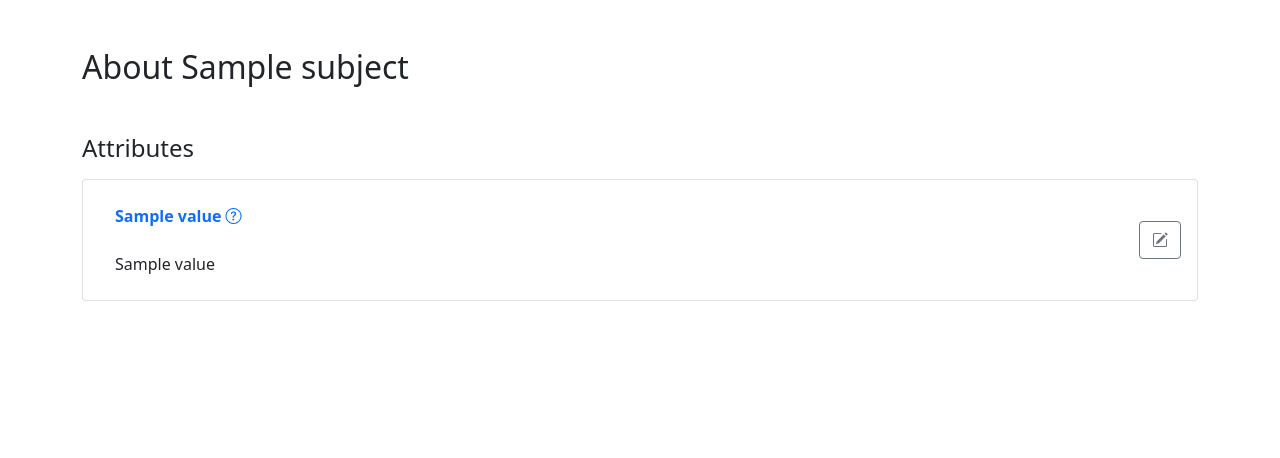
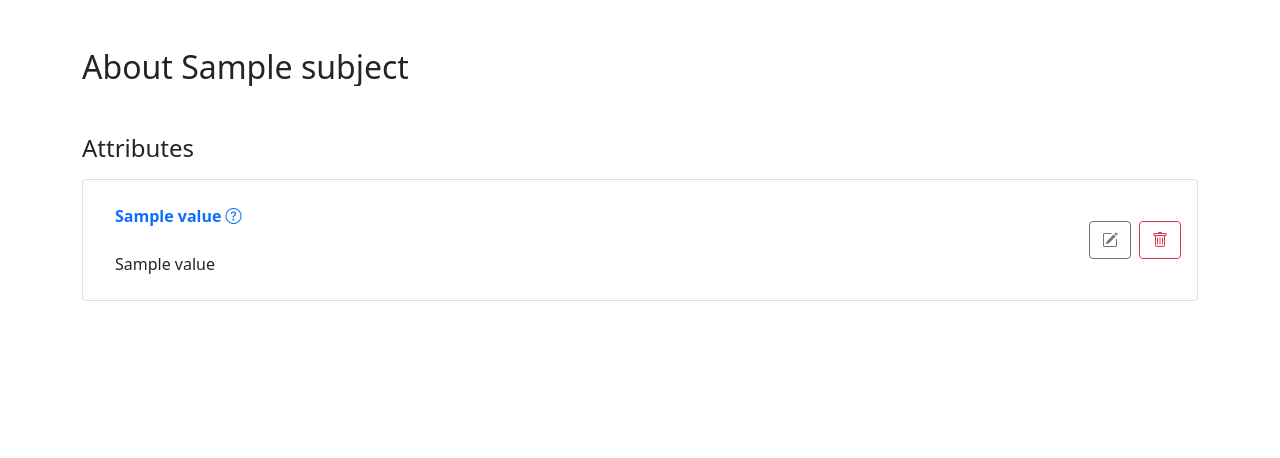
Before and after one commit to arcangelo7/edit-sphere, a Flask app: template edit_sphere/templates/triples.html in a window 1280 px wide. Shown: the part 56-514 px from the top of the page. Run offline with Flask 3, Linux system fonts and the light colour scheme; the template is opened without the code that fills it: most values are stand-ins (such as "Sample title", 1, 10 or a date in 2020); some libraries are stand-ins or nearby versions.

Commit message:
delete entity

```diff
--- a/edit_sphere/app.py
+++ b/edit_sphere/app.py
@@ -68,7 +68,16 @@ def update_triple():
     old_value = request.form.get('old_value')
     new_value = request.form.get('new_value')
     editor = Editor(dataset_endpoint, provenance_endpoint, app.config['COUNTER_HANDLER'])
-    editor.update_property(subject, predicate, old_value, new_value)
+    editor.update(subject, predicate, old_value, new_value)
+    return redirect(url_for('show_triples', subject=subject))
+
+@app.route('/delete_triple', methods=['POST'])
+def delete_triple():
+    subject = request.form.get('subject')
+    predicate = request.form.get('predicate')
+    object_value = request.form.get('object')
+    editor = Editor(dataset_endpoint, provenance_endpoint, app.config['COUNTER_HANDLER'])
+    editor.delete(subject, predicate, object_value)
     return redirect(url_for('show_triples', subject=subject))
 
 @app.route('/search')
--- a/edit_sphere/static/css/styles.css
+++ b/edit_sphere/static/css/styles.css
@@ -15,3 +15,10 @@ footer {
 a {
     text-decoration: none;
 }
+
+.ellipsis {
+    flex-shrink: 1;
+    white-space: nowrap;
+    overflow: hidden;
+    text-overflow: ellipsis;
+}
--- a/edit_sphere/templates/_base.html
+++ b/edit_sphere/templates/_base.html
@@ -12,12 +12,17 @@
     <link rel="stylesheet" href="https://cdn.jsdelivr.net/npm/bootstrap-icons@1.10.5/font/bootstrap-icons.css">
     <!-- Custom CSS -->
     <link rel="stylesheet" href="{{ url_for('static', filename='css/styles.css') }}">
+    <!-- SweetAlert2 -->
+    <link href="https://cdn.jsdelivr.net/npm/sweetalert2@11.7.27/dist/sweetalert2.min.css" rel="stylesheet">
+
 </head>
 <body>
     <!-- Bootstrap 5 -->
     <script src="https://cdn.jsdelivr.net/npm/bootstrap@5.0.2/dist/js/bootstrap.bundle.min.js" integrity="sha384-MrcW6ZMFYlzcLA8Nl+NtUVF0sA7MsXsP1UyJoMp4YLEuNSfAP+JcXn/tWtIaxVXM" crossorigin="anonymous"></script>
     <!-- JQuery -->
     <script src="https://code.jquery.com/jquery-3.7.1.min.js" integrity="sha256-/JqT3SQfawRcv/BIHPThkBvs0OEvtFFmqPF/lYI/Cxo=" crossorigin="anonymous"></script>
+    <!-- SweetAlert2 -->
+    <script src="https://cdn.jsdelivr.net/npm/sweetalert2@11.7.27/dist/sweetalert2.all.min.js"></script>
 
     {% include 'navigation.html' %}
 
--- a/edit_sphere/templates/triples.html
+++ b/edit_sphere/templates/triples.html
@@ -1,25 +1,25 @@
 {% macro render_triple(triple, subject) %}
     <li class="list-group-item d-flex align-items-center">
-        <span class="flex-grow-1 me-5 d-flex flex-column justify-content-center p-3">
-            <span title="{{triple['predicate']['value']}}">
+        <span class="flex-grow-1 d-flex flex-column justify-content-center p-3">
+            <span class="ellipsis w-75" title="{{triple['predicate']['value']}}">
                 <a class="fw-bold"href="{{ (triple['predicate']['value'] | split_ns)[0][:-1] }}#{{ triple['predicate']['value'] }}" target="_blank" alt="Definition of the property {{ triple['predicate']['value'] }}">
                     {{ triple['predicate']['value'] | human_readable_predicate }}
                     <i class="bi bi-question-circle ml-1"></i>
                 </a>
             </span>
             {% if triple['object']['value'] != triple['object']['value'] | human_readable_predicate %}
-                <span title="{{ triple['object']['value'] }}" class="object-value mt-4">
+                <span title="{{ triple['object']['value'] }}" class="object-value mt-4 ellipsis w-75">
                     <a href="{{ (triple['object']['value'] | split_ns)[0][:-1] }}#{{ triple['object']['value'] }}" target="_blank" alt="Definition of the value {{ triple['object']['value'] }}">
                         {{ triple['object']['value'] | human_readable_predicate }}
                         <i class="bi bi-question-circle ml-1"></i>
                     </a>
                 </span>
             {% elif triple['object']['value'].startswith('http://') or triple['object']['value'].startswith('https://') %}
-                <span class="object-value mt-4">
-                    <a href="{{url_for('show_triples', subject=triple['object']['value']|urlencode)}}" alt="">{{ triple['object']['value'] }}</a>
+                <span title="{{ triple['object']['value'] }}" class="object-value mt-4 ellipsis w-75">
+                    <a href="{{url_for('show_triples', subject=triple['object']['value']|urlencode)}}" alt="Link to the entity {{ triple['object']['value'] }}">{{ triple['object']['value'] }}</a>
                 </span>
             {% else %}
-                <span class="object-value mt-4">{{ triple['object']['value'] }}</span>
+                <span title="{{ triple['object']['value'] }}" class="object-value mt-4 ellipsis w-75">{{ triple['object']['value'] }}</span>
             {% endif %}
             <form class="edit-form d-none"
                 action="{{ url_for('update_triple') }}"
@@ -34,8 +34,11 @@
                 </div>
             </form>
         </span>
-        <button class="btn btn-outline-secondary edit-button">
+        <button class="btn btn-outline-secondary edit-button me-2">
             <i class="bi bi-pencil-square"></i> <!-- Icona di modifica -->
+        </button>
+        <button class="btn btn-outline-danger delete-button" data-subject="{{ subject }}" data-predicate="{{ triple['predicate']['value'] }}" data-object="{{ triple['object']['value'] }}">
+            <i class="bi bi-trash"></i> <!-- Icona di cancellazione -->
         </button>
     </li>
 {% endmacro %}
@@ -44,7 +47,7 @@
 
 {% block content %}
 <div class="container mt-5">
-    <h2 class="mb-4">{{_('About')}} {{ subject | human_readable_predicate }}</h2>
+    <h2 class="mb-4 ellipsis">{{_('About')}} {{ subject | human_readable_predicate }}</h2>
 
     {% if triples %}
 
@@ -95,6 +98,38 @@
         $('.cancel-button').click(function () {
             toggleEditForm($(this).closest('.list-group-item'));
         });
+
+        $('.delete-button').click(function() {
+            const subject = $(this).data('subject');
+            const predicate = $(this).data('predicate');
+            const object_value = $(this).data('object');
+
+            Swal.fire({
+                title: "{{_('Are you sure?')}}",
+                text: "{{_('You are about to delete this information. In any case, it will be possible to restore it')}}",
+                icon: 'warning',
+                showCancelButton: true,
+                confirmButtonColor: '#3085d6',
+                cancelButtonColor: '#d33',
+                confirmButtonText: "{{_('Yes, delete it!')}}"
+            }).then((result) => {
+                if (result.isConfirmed) {
+                    $.post('/delete_triple', {
+                        subject: subject,
+                        predicate: predicate,
+                        object: object_value
+                    }, function() {
+                        Swal.fire(
+                            "{{_('Deleted!')}}",
+                            "{{_('The data was deleted correctly')}}",
+                            'success'
+                        ).then(() => {
+                            location.reload();
+                        });
+                    });
+                }
+            });
+        });
     });
 </script>
 {% endblock %}
--- a/pyproject.toml
+++ b/pyproject.toml
@@ -13,7 +13,7 @@ flask = "^2.3.3"
 sparqlwrapper = "^2.0.0"
 pyyaml = "^6.0.1"
 flask-babel = "^3.1.0"
-rdflib-ocdm = "^0.3.4"
+rdflib-ocdm = "0.3.5"
 validators = "^0.22.0"
 
 
```
Also changed, not shown: edit_sphere/editor.py (+17 -2 lines), bear_a_counter_handler.db (deleted), 2 other files.
